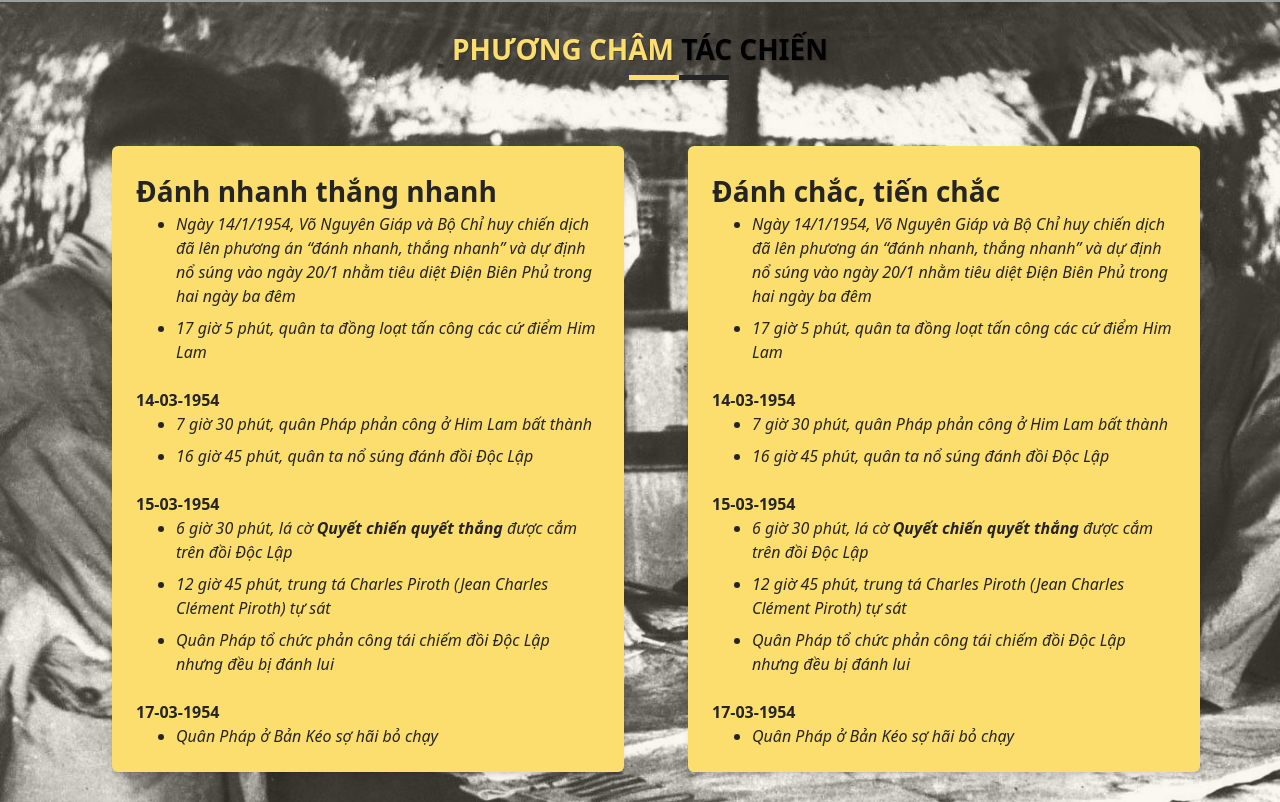
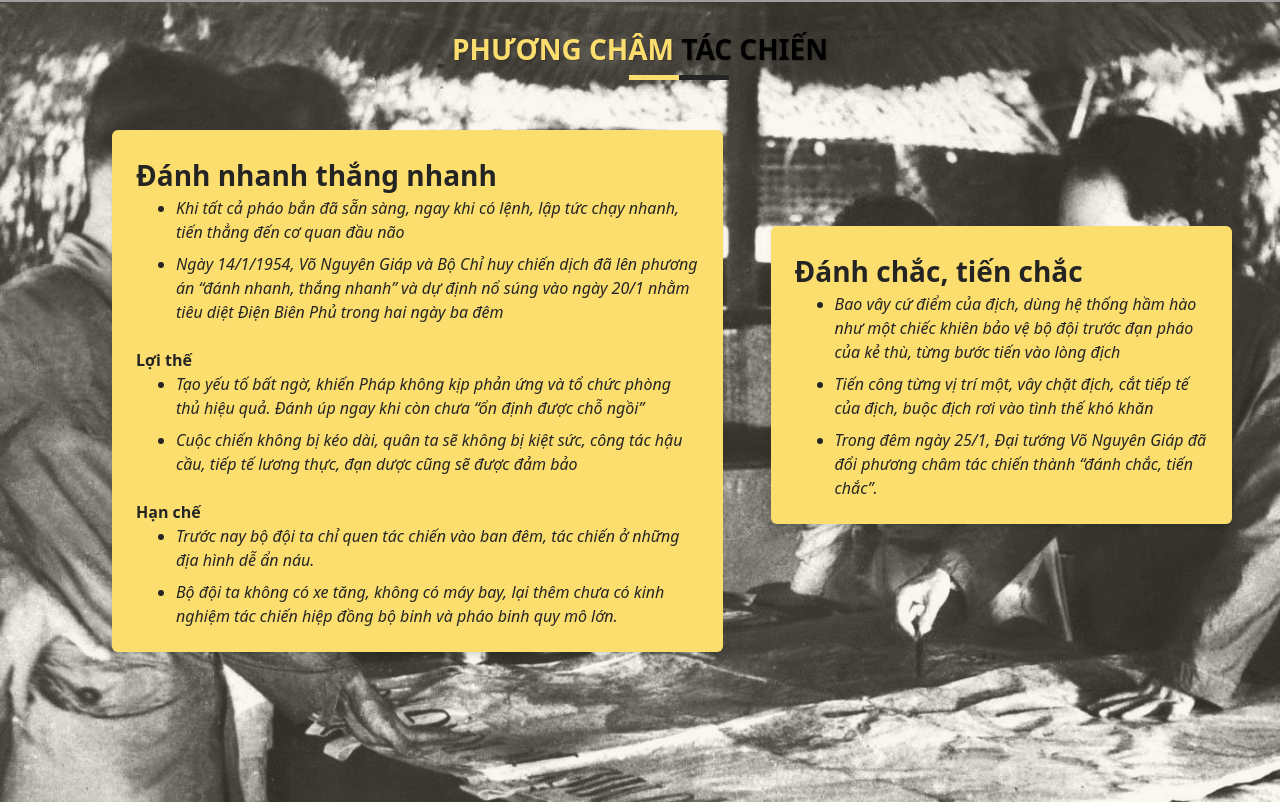
Before and after one commit to harrycricket/battle-of-dien-bien-phu, a React (Vite) app: page / in a window 1280 px wide. Shown: the part 3198-4000 px from the top of the page. Built offline with nearby package versions, Linux system fonts and the light colour scheme; grey boxes are pictures that could not be loaded; what @nextui-org/react would draw is missing.

Commit message:
Integrate tactics

```diff
--- a/src/components/tactic/Tactic1.jsx
+++ b/src/components/tactic/Tactic1.jsx
@@ -78,8 +78,11 @@ export default function Tactic1() {
           }}
         />
 
-        <div className='absolute flex flex-row pt-32 pl-28 pr-12 gap-8' ref={rightSideRef}>
-          <section className='space-y-9 bg-yellow-50 font-sans mt-4 pr-8'>
+        <div
+          className='absolute flex flex-row pt-32 pl-28 pr-12 gap-12'
+          ref={rightSideRef}
+        >
+          <section className='space-y-9 bg-yellow-50 font-sans'>
             <div className='bg-yellow-500 text-black p-6 rounded-md shadow-md bg-rgbaBgColor backdrop-blur-sm'>
               <span
                 style={{
@@ -91,45 +94,46 @@ export default function Tactic1() {
               </span>
               <ul className='list-disc pl-10 space-y-2 italic'>
                 <li>
+                  Khi tất cả pháo bắn đã sẵn sàng, ngay khi có lệnh, lập tức
+                  chạy nhanh, tiến thẳng đến cơ quan đầu não
+                </li>
+                <li>
                   Ngày 14/1/1954, Võ Nguyên Giáp và Bộ Chỉ huy chiến dịch đã lên
                   phương án “đánh nhanh, thắng nhanh” và dự định nổ súng vào
                   ngày 20/1 nhằm tiêu diệt Điện Biên Phủ trong hai ngày ba đêm
                 </li>
+              </ul>
+              <br />
+              <h2 className='text-lg font-bold'>Lợi thế</h2>
+              <ul className='list-disc pl-10 space-y-2 italic'>
                 <li>
-                  17 giờ 5 phút, quân ta đồng loạt tấn công các cứ điểm Him Lam
+                  Tạo yếu tố bất ngờ, khiến Pháp không kịp phản ứng và tổ chức
+                  phòng thủ hiệu quả. Đánh úp ngay khi còn chưa “ổn định được
+                  chỗ ngồi”
+                </li>
+                <li>
+                  Cuộc chiến không bị kéo dài, quân ta sẽ không bị kiệt sức,
+                  công tác hậu cầu, tiếp tế lương thực, đạn dược cũng sẽ được
+                  đảm bảo
                 </li>
               </ul>
               <br />
-              <h2 className='text-lg font-bold'>14-03-1954</h2>
-              <ul className='list-disc pl-10 space-y-2 italic'>
-                <li>7 giờ 30 phút, quân Pháp phản công ở Him Lam bất thành</li>
-                <li>16 giờ 45 phút, quân ta nổ súng đánh đồi Độc Lập</li>
-              </ul>
-              <br />
-              <h2 className='text-lg font-bold'>15-03-1954</h2>
+              <h2 className='text-lg font-bold'>Hạn chế</h2>
               <ul className='list-disc pl-10 space-y-2 italic'>
                 <li>
-                  6 giờ 30 phút, lá cờ <strong>Quyết chiến quyết thắng</strong>{' '}
-                  được cắm trên đồi Độc Lập
+                  Trước nay bộ đội ta chỉ quen tác chiến vào ban đêm, tác chiến
+                  ở những địa hình dễ ẩn náu.
                 </li>
                 <li>
-                  12 giờ 45 phút, trung tá Charles Piroth (Jean Charles Clément
-                  Piroth) tự sát
+                  Bộ đội ta không có xe tăng, không có máy bay, lại thêm chưa có
+                  kinh nghiệm tác chiến hiệp đồng bộ binh và pháo binh quy mô
+                  lớn.
                 </li>
-                <li>
-                  Quân Pháp tổ chức phản công tái chiếm đồi Độc Lập nhưng đều bị
-                  đánh lui
-                </li>
-              </ul>
-              <br />
-              <h2 className='text-lg font-bold'>17-03-1954</h2>
-              <ul className='list-disc pl-10 space-y-2 italic'>
-                <li>Quân Pháp ở Bản Kéo sợ hãi bỏ chạy</li>
               </ul>
             </div>
           </section>
 
-          <section className='space-y-9 bg-yellow-50 font-sans mt-4 pr-8'>
+          <section className='space-y-9 bg-yellow-50 font-sans mt-24'>
             <div className='bg-yellow-500 text-black p-6 rounded-md shadow-md bg-rgbaBgColor backdrop-blur-sm'>
               <span
                 style={{
@@ -141,40 +145,18 @@ export default function Tactic1() {
               </span>
               <ul className='list-disc pl-10 space-y-2 italic'>
                 <li>
-                  Ngày 14/1/1954, Võ Nguyên Giáp và Bộ Chỉ huy chiến dịch đã lên
-                  phương án “đánh nhanh, thắng nhanh” và dự định nổ súng vào
-                  ngày 20/1 nhằm tiêu diệt Điện Biên Phủ trong hai ngày ba đêm
+                  Bao vây cứ điểm của địch, dùng hệ thống hầm hào như một chiếc
+                  khiên bảo vệ bộ đội trước đạn pháo của kẻ thù, từng bước tiến
+                  vào lòng địch
                 </li>
                 <li>
-                  17 giờ 5 phút, quân ta đồng loạt tấn công các cứ điểm Him Lam
-                </li>
-              </ul>
-              <br />
-              <h2 className='text-lg font-bold'>14-03-1954</h2>
-              <ul className='list-disc pl-10 space-y-2 italic'>
-                <li>7 giờ 30 phút, quân Pháp phản công ở Him Lam bất thành</li>
-                <li>16 giờ 45 phút, quân ta nổ súng đánh đồi Độc Lập</li>
-              </ul>
-              <br />
-              <h2 className='text-lg font-bold'>15-03-1954</h2>
-              <ul className='list-disc pl-10 space-y-2 italic'>
-                <li>
-                  6 giờ 30 phút, lá cờ <strong>Quyết chiến quyết thắng</strong>{' '}
-                  được cắm trên đồi Độc Lập
+                  Tiến công từng vị trí một, vây chặt địch, cắt tiếp tế của
+                  địch, buộc địch rơi vào tình thế khó khăn
                 </li>
                 <li>
-                  12 giờ 45 phút, trung tá Charles Piroth (Jean Charles Clément
-                  Piroth) tự sát
+                  Trong đêm ngày 25/1, Đại tướng Võ Nguyên Giáp đã đổi phương
+                  châm tác chiến thành “đánh chắc, tiến chắc”.
                 </li>
-                <li>
-                  Quân Pháp tổ chức phản công tái chiếm đồi Độc Lập nhưng đều bị
-                  đánh lui
-                </li>
-              </ul>
-              <br />
-              <h2 className='text-lg font-bold'>17-03-1954</h2>
-              <ul className='list-disc pl-10 space-y-2 italic'>
-                <li>Quân Pháp ở Bản Kéo sợ hãi bỏ chạy</li>
               </ul>
             </div>
           </section>
--- a/src/components/tactic/Tactic2.jsx
+++ b/src/components/tactic/Tactic2.jsx
@@ -58,11 +58,11 @@ export default function Tactic2() {
         }}
       >
         <span className='relative' style={{ color: '#fcde6e' }}>
-          ĐÁNH CHẮC&nbsp;
+          Phương châm&nbsp;
           <span className='absolute -bottom-3 right-[2px] 3xl:right-1 h-[5px] w-[50px] bg-yellow'></span>
         </span>
         <span className='relative'>
-          TIẾN CHẮC
+          tác chiến
           <span className='absolute -bottom-3 -left-[2px] 3xl:-left-1 h-[5px] w-[50px] bg-black'></span>
         </span>
       </h2>
@@ -77,53 +77,43 @@ export default function Tactic2() {
           }}
         />
 
-        <div className='absolute pt-[100px] pl-[700px]' ref={rightSideRef}>
-          <section className='space-y-9 bg-yellow-50 font-sans mt-4 pr-24'>
-            <div className='bg-yellow-500 text-black p-6 rounded-md shadow-md bg-rgbaBgColor backdrop-blur-sm'>
+        <div className='absolute pt-[100px] pl-[650px]' ref={rightSideRef}>
+          <section className='space-y-9 bg-yellow-50 font-sans mt-8 pr-24'>
+            <div className='bg-yellow-500 text-black p-6 rounded-md shadow-md bg-rgbaBgColor backdrop-blur-sm text-2xl font-medium'>
               <span
-                className='uppercase'
                 style={{
-                  fontSize: '24px',
+                  fontSize: '32px',
+                  fontWeight: 'bold',
                 }}
               >
                 Tại sao lại chọn đánh chắc, tiến chắc?
               </span>
-              <h2 className='text-lg font-bold'>13-03-1954</h2>
+              <br />
+              <br />
               <ul className='list-disc pl-10 space-y-2 italic'>
-                <li>
-                  Đúng 8 giờ sáng, Bộ đội ta bắn cháy hai chiếc máy bay Dakota
-                  của quân Pháp tại sân bay Mường Thanh
+                <li className=''>
+                  Bác Hồ đã dặn: "Trận này chỉ được thắng không được thua vì
+                  thua là hết vốn"
                 </li>
                 <li>
-                  17 giờ 5 phút, quân ta đồng loạt tấn công các cứ điểm Him Lam
-                </li>
-              </ul>
-              <br />
-              <h2 className='text-lg font-bold'>14-03-1954</h2>
-              <ul className='list-disc pl-10 space-y-2 italic'>
-                <li>7 giờ 30 phút, quân Pháp phản công ở Him Lam bất thành</li>
-                <li>16 giờ 45 phút, quân ta nổ súng đánh đồi Độc Lập</li>
-              </ul>
-              <br />
-              <h2 className='text-lg font-bold'>15-03-1954</h2>
-              <ul className='list-disc pl-10 space-y-2 italic'>
-                <li>
-                  6 giờ 30 phút, lá cờ <strong>Quyết chiến quyết thắng</strong>{' '}
-                  được cắm trên đồi Độc Lập
+                  Đánh nhanh thắng nhanh mang tính chủ quan và có phần mạo hiểm
                 </li>
                 <li>
-                  12 giờ 45 phút, trung tá Charles Piroth (Jean Charles Clément
-                  Piroth) tự sát
+                  Lực lượng quân ta không quen đánh địa hình bằng phẳng, có lợi
+                  thế đánh vào ban đêm và dễ ẩn nấp. Nếu đánh nhanh thắng nhanh
+                  thì phải đánh cả ngày lẫn đêm liên tục, không phát huy được
+                  hết sức mạnh của quân ta
                 </li>
                 <li>
-                  Quân Pháp tổ chức phản công tái chiếm đồi Độc Lập nhưng đều bị
-                  đánh lui
+                  Tình hình đã thay đổi, Pháp không còn trạng thái "lâm thời
+                  phòng ngự" mà đã được xây dựng thành tập đoàn cứ điểm vững
+                  chắc với sự yểm trợ của pháo binh và không quân mạnh mẽ
                 </li>
-              </ul>
-              <br />
-              <h2 className='text-lg font-bold'>17-03-1954</h2>
-              <ul className='list-disc pl-10 space-y-2 italic'>
-                <li>Quân Pháp ở Bản Kéo sợ hãi bỏ chạy</li>
+                <li>
+                  Địa hình Điện Biên Phủ dễ thủ khó công nên chọn cách đánh
+                  chắc, tiến chắc, bao vây và cắt tiếp tế của địch để dồn địch
+                  vào tình thế khó khăn rồi tấn công sẽ dễ hơn
+                </li>
               </ul>
             </div>
           </section>
```
